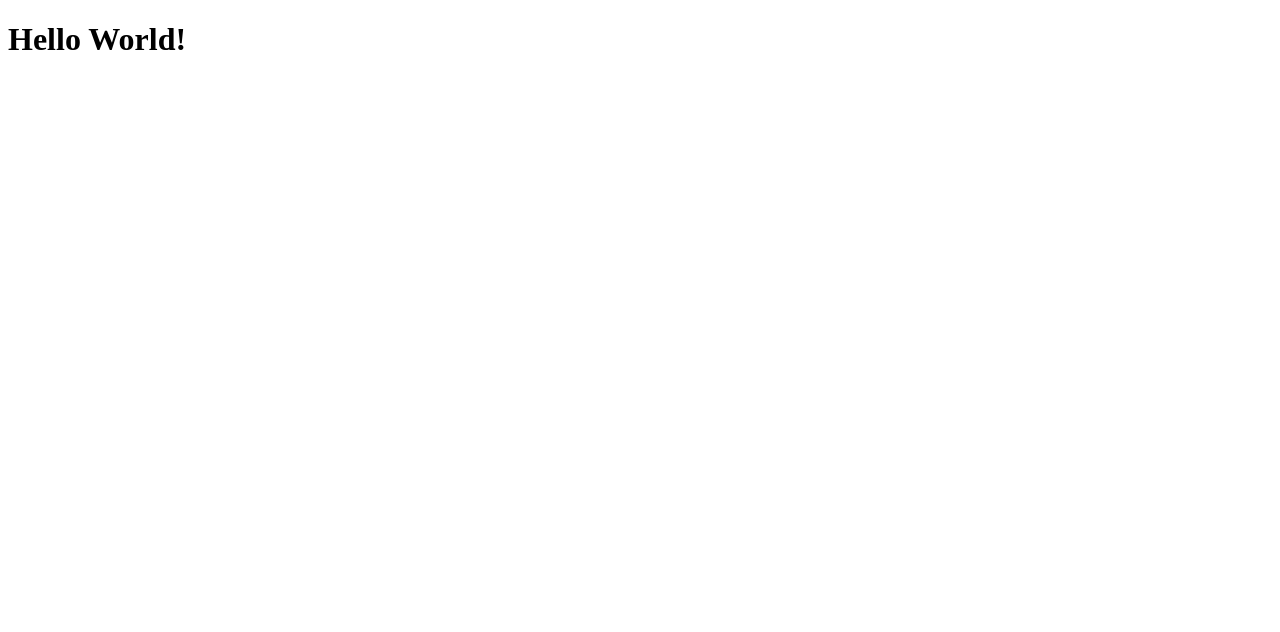
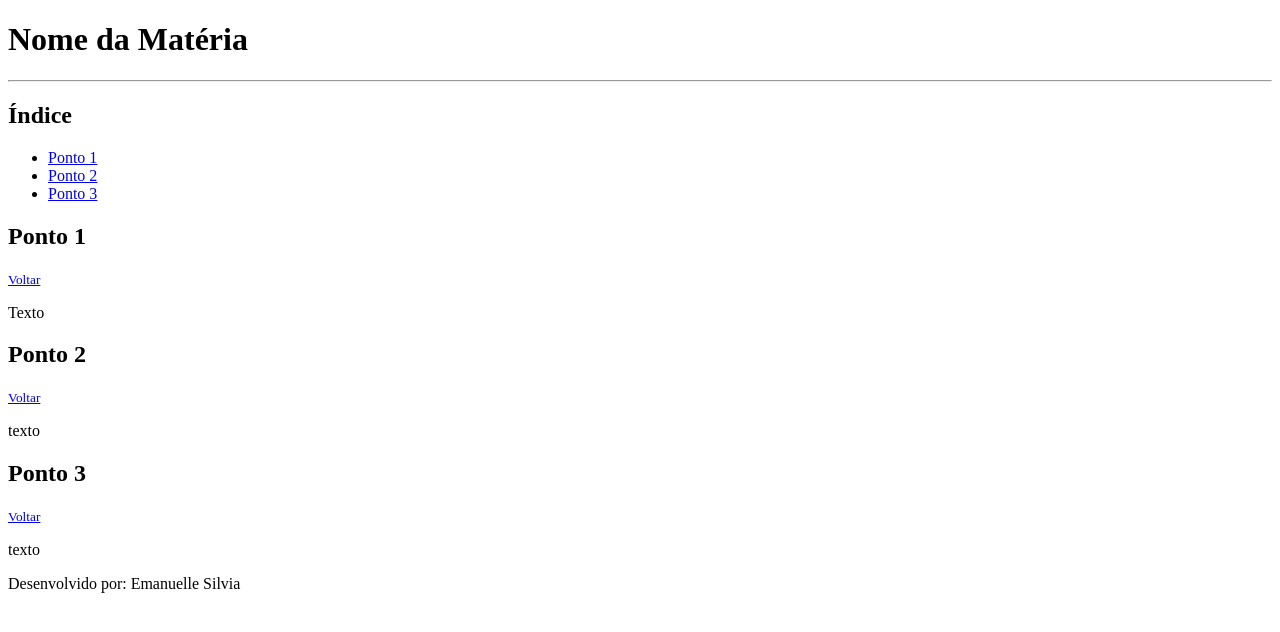
Before and after one commit to emanuellesilvia/firstproject, a plain HTML site: page index.html in a window 1280 px wide. Drawn offline with Linux system fonts and the light colour scheme.

Commit message:
second commit

```diff
--- a/index.html
+++ b/index.html
@@ -1,11 +1,41 @@
 <!DOCTYPE html>
 <html lang="en">
+
 <head>
     <meta charset="UTF-8">
     <meta name="viewport" content="width=device-width, initial-scale=1.0">
     <title>First Project</title>
 </head>
+
 <body>
-    <h1>Hello World!</h1>
+    <h1>Nome da Matéria</h1>
+    <hr />
+    <header>
+        <h2>
+            Índice
+        </h2>
+        <nav>
+            <ul>
+                <li><a href="#">Ponto 1</a></li>
+                <li><a href="#">Ponto 2</a></li>
+                <li><a href="#">Ponto 3</a></li>
+            </ul>
+        </nav>
+    </header>
+    <h2>Ponto 1</h2>
+    <small> <a href="#inicio">Voltar</a></small>
+    <p>Texto</p>
+
+    <h2>Ponto 2</h2>
+    <small> <a href="#inicio">Voltar</a></small>
+    <p>texto</p>
+
+    <h2>Ponto 3</h2>
+    <small> <a href="#inicio">Voltar</a></small>
+    <p>texto</p>
+
+    <footer>
+        <p>Desenvolvido por: Emanuelle Silvia</p>
 </body>
+
 </html>
```
